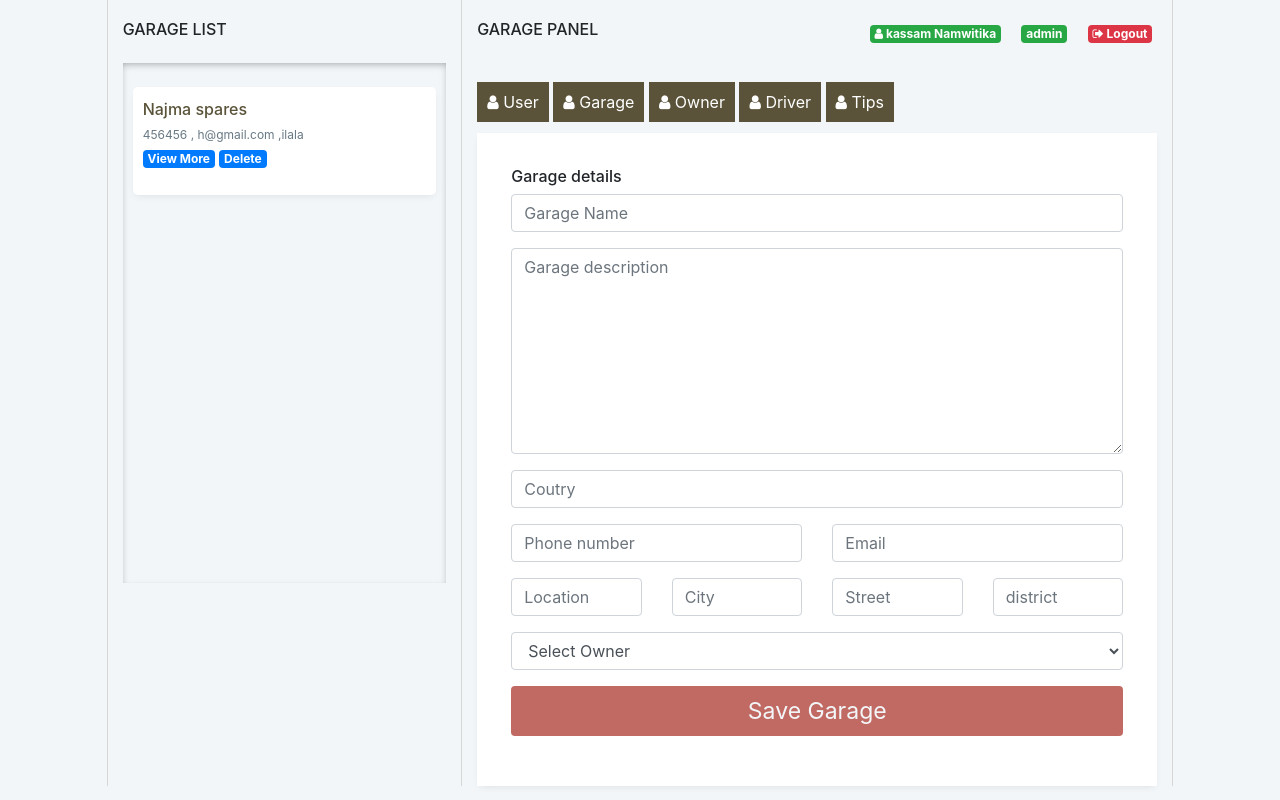
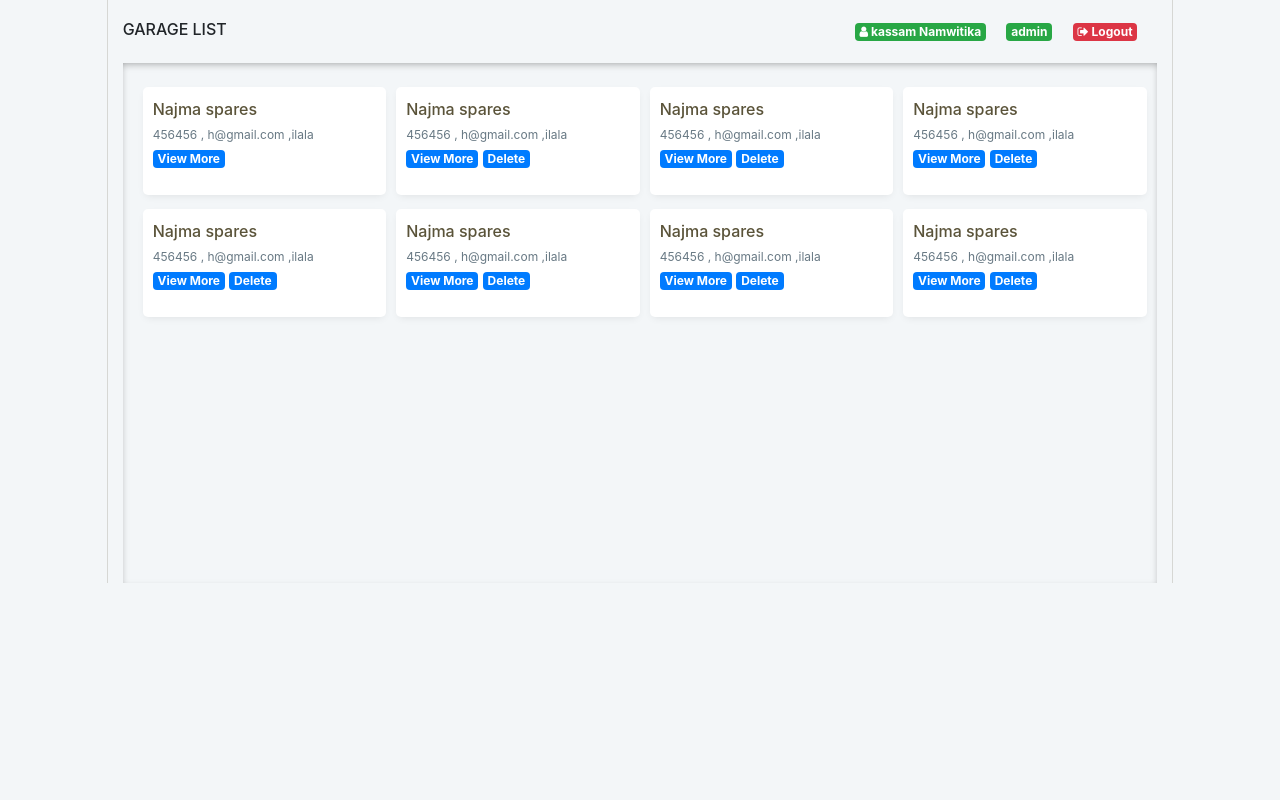
Before and after one commit to Gfrey70/Project, a CodeIgniter app: page /database/index.php/garage/list in a window 1280 px wide. Run offline with CodeIgniter, Linux system fonts and the light colour scheme; a user stored in the database is signed in; data comes from the database, SQL or seed files in the repository; data that the repository does not hold is empty; some libraries are stand-ins or nearby versions.

Commit message:
done for list and view

```diff
--- a/application/config/routes.php
+++ b/application/config/routes.php
@@ -50,6 +50,7 @@ defined('BASEPATH') OR exit('No direct script access allowed');
 |		my-controller/my-method	-> my_controller/my_method
 */
 $route['garage/list']=  'garagectrl/garagelist';
+$route['garage/list/viewer/(:num)']=  'garagectrl/garageViewer/$1';
 $route['owner/register'] = 'userctrl/owner_register';
 $route['driver/register'] = 'driversctrl/saveDriver';
 $route['driver/login'] = 'driversctrl/login';
--- a/application/controllers/driversctrl.php
+++ b/application/controllers/driversctrl.php
@@ -27,7 +27,7 @@ class driversctrl extends CI_controller{
         $this->session->set_userdata('dataprofile',$userData);
 
         if($userData['rolename'] == 'driver'){
-          redirect('tipsctrl/tipsview');
+          redirect('garage/list');
         };
         //die();
       }else{
--- a/application/controllers/garagectrl.php
+++ b/application/controllers/garagectrl.php
@@ -53,6 +53,16 @@ class garagectrl extends CI_controller
     $this->load->view('garagelist',$data);
     $this->load->view('footer');
   }
+  function garageViewer($id){
+    $userdata = $this->session->userdata('dataprofile');
+    $data['garagedata'] = $this->Garage->getGarage($id);
+    //echo '<pre>';
+    //print_r($data['garagedata']);
+    //die();
+    $this->load->view('head');
+    $this->load->view('garageviewer',$data);
+    $this->load->view('footer');
+  }
   function garageview(){
     $userdata = $this->session->userdata('dataprofile');
     if($userdata['rolename'] == 'admin'){
--- a/application/models/Garage.php
+++ b/application/models/Garage.php
@@ -24,8 +24,7 @@ class Garage extends CI_model
       return false;
     }
   }
-  function saveGarage($data)
-  {
+  function saveGarage($data){
     $this->db->insert('cargarages',$data);
   }
   function getGarages($userId=""){
@@ -41,5 +40,13 @@ class Garage extends CI_model
       return false;
     }
   }
+  function getGarage($id){
+    $this->db->select('*');
+    $this->db->from('cargarages');
+    $this->db->where('id',$id);
+    $data = $this->db->get();
+    $data = $data->result_array();
+    return $data[0];
+  }
 }
  ?>
--- a/application/views/garagelist.php
+++ b/application/views/garagelist.php
@@ -7,13 +7,25 @@ if(!$this->session->userdata('isSessionThere') == true) {
   <section>
     <div class="col-md-10 container">
       <div class="row">
-        <div class="col-md-4 vl-2-border">
+        <div class="col-md-12 vl-2-border">
             <div class="vl-panel-nav-h">
               <h6>GARAGE LIST</h6>
+              <div class="profileholder">
+                <?php $this->load->view('pro_info');?>
               </div>
-            <div class="vl-user-list-holder">
+            </div>
+            <div class="vl-user-list-holder-list">
               <?php foreach ($garagelist as $key => $value){?>
-                <div class="vl-user-card">
+                <div class="vl-garage-card">
+                  <ul>
+                    <li><span class="vl-name"><?php echo $value->gname;?></span></li>
+                    <li><span><?php echo $value->Pnumber . " , ". $value->email. " ," . $value->district;?></span> </li>
+                    <li><a href="<?=base_url('index.php/garage/list/viewer/').$value->id?>" class="badge badge-primary">View More</a>
+                    <!-- <div class="badge badge-primary">Delete</div>  </li> -->
+                  </ul>
+                </div>
+              <?php }; ?>
+              <div class="vl-garage-card">
                   <ul>
                     <li><span class="vl-name"><?php echo $value->gname;?></span></li>
                     <li><span><?php echo $value->Pnumber . " , ". $value->email. " ," . $value->district;?></span> </li>
@@ -21,101 +33,53 @@ if(!$this->session->userdata('isSessionThere') == true) {
                     <div class="badge badge-primary">Delete</div>  </li>
                   </ul>
                 </div>
-              <?php }; ?>
+                <div class="vl-garage-card">
+                  <ul>
+                    <li><span class="vl-name"><?php echo $value->gname;?></span></li>
+                    <li><span><?php echo $value->Pnumber . " , ". $value->email. " ," . $value->district;?></span> </li>
+                    <li><div class="badge badge-primary">View More</div>
+                    <div class="badge badge-primary">Delete</div>  </li>
+                  </ul>
                 </div>
+                <div class="vl-garage-card">
+                  <ul>
+                    <li><span class="vl-name"><?php echo $value->gname;?></span></li>
+                    <li><span><?php echo $value->Pnumber . " , ". $value->email. " ," . $value->district;?></span> </li>
+                    <li><div class="badge badge-primary">View More</div>
+                    <div class="badge badge-primary">Delete</div>  </li>
+                  </ul>
                 </div>
-        <div class="col-md-8 vl-1-border">
-          <div class="">
-            <div class="vl-panel-nav">
-              <h6>GARAGE PANEL</h6>
-              <!-- for the panel navi here -->
-              <?php $this->load->view('nav');?>
-              <!-- for panel nav end here -->
+                <div class="vl-garage-card">
+                  <ul>
+                    <li><span class="vl-name"><?php echo $value->gname;?></span></li>
+                    <li><span><?php echo $value->Pnumber . " , ". $value->email. " ," . $value->district;?></span> </li>
+                    <li><div class="badge badge-primary">View More</div>
+                    <div class="badge badge-primary">Delete</div>  </li>
+                  </ul>
                 </div>
-            <!-- profile info -->
-            <?php $this->load->view('pro_info');?>
-            <!-- end here -->
-            <div class="vl-panel-body">
-              <h6>Garage details</h6>
-              <form class="" action="<?php echo base_url('index.php/garage/panel/addGarage');?>" method="post">
-                <div class="row">
-                  <div class="col-md-12">
-                    <div class="form-group">
-                      <input placeholder="Garage Name" class="form-control" type="text" name="garage[gname]" value="">
+                <div class="vl-garage-card">
+                  <ul>
+                    <li><span class="vl-name"><?php echo $value->gname;?></span></li>
+                    <li><span><?php echo $value->Pnumber . " , ". $value->email. " ," . $value->district;?></span> </li>
+                    <li><div class="badge badge-primary">View More</div>
+                    <div class="badge badge-primary">Delete</div>  </li>
+                  </ul>
                 </div>
+                <div class="vl-garage-card">
+                  <ul>
+                    <li><span class="vl-name"><?php echo $value->gname;?></span></li>
+                    <li><span><?php echo $value->Pnumber . " , ". $value->email. " ," . $value->district;?></span> </li>
+                    <li><div class="badge badge-primary">View More</div>
+                    <div class="badge badge-primary">Delete</div>  </li>
+                  </ul>
                 </div>
-                </div>
-                <div class="row">
-                  <div class="col-md-12">
-                    <div class="form-group">
-                      <textarea placeholder="Garage description" name="garage[gdescription]" rows="8" cols="80" class="form-control"></textarea>
-                    </div>
-                  </div>
-                </div>
-                <div class="row">
-                  <div class="col-md-12">
-                    <div class="form-group">
-                      <input placeholder="Coutry" class="form-control" type="text" name="garage[country]" value="">
-                    </div>
-                  </div>
-                </div>
-                <div class="row">
-                  <div class="col-md-6">
-                    <div class="form-group">
-                      <input placeholder="Phone number" class="form-control" type="text" name="garage[Pnumber]" value="">
-                    </div>
-                  </div>
-                  <div class="col-md-6">
-                    <div class="form-group">
-                      <input placeholder="Email" class="form-control" type="text" name="garage[email]" value="">
-                    </div>
-                  </div>
-                </div>
-                <div class="row">
-                  <div class="col-md-3">
-                    <div class="form-group">
-                      <input placeholder="Location" class="form-control" type="text" name="garage[location]" value="">
-                    </div>
-                  </div>
-                  <div class="col-md-3">
-                    <div class="form-group">
-                      <input placeholder="City" class="form-control" type="text" name="garage[city]" value="">
-                    </div>
-                  </div>
-                  <div class="col-md-3">
-                    <div class="form-group">
-                      <input placeholder="Street" class="form-control" type="text" name="garage[Street]" value="">
-                    </div>
-                  </div>
-                  <div class="col-md-3">
-                    <div class="form-group">
-                      <input placeholder="district" class="form-control" type="text" name="garage[district]" value="">
-                    </div>
-                  </div>
-                </div>
-                <!-- <div class="row">
-                  <div class="col-md-12">
-                    <div class="form-group">
-                      <input placeholder="Street" class="form-control" type="text" name="garage[street]" value="">
-                    </div>
-                  </div>
-                </div> -->
-                <div class="row">
-                  <div class="col-md-12">
-                    <div class="form-group">
-                      <select class="form-control" name="garage[users_id]">
-                        <option value="" selected disabled>Select Owner</option>
-                        <?php foreach ($ownerlist as $key => $value){?>
-                          <option value="<?php echo $value->id;?>"><?php echo $value->fname." ".$value->lname?></option>
-                        <?php }; ?>
-                      </select>
-                    </div>
-                  </div>
-                </div>
-                <div class="form-group">
-                  <button type="submit" name="button" class="form-control vl-btn-login vl-wt-clr">Save Garage</button>
-                </div>
-              </form>
+                <div class="vl-garage-card">
+                  <ul>
+                    <li><span class="vl-name"><?php echo $value->gname;?></span></li>
+                    <li><span><?php echo $value->Pnumber . " , ". $value->email. " ," . $value->district;?></span> </li>
+                    <li><div class="badge badge-primary">View More</div>
+                    <div class="badge badge-primary">Delete</div>  </li>
+                  </ul>
                 </div>
             </div>
         </div>
--- a/assets/css/main_style.css
+++ b/assets/css/main_style.css
@@ -23,6 +23,22 @@
     overflow: hidden;
     display: inline-block;
 }
+.viewerholder {
+  background: #ffffff;
+  padding: 10px;
+}
+.vl-garage-card {
+  background: #ffffff;
+  width: 24%;
+  float:left;
+  margin-left: 10px;
+  padding: 10px;
+  margin-top: 14px;
+  border-radius: 5px;
+  -webkit-box-shadow: 0px 3px 8px -3px rgba(0,0,0,0.1);
+-moz-box-shadow: 0px 3px 8px -3px rgba(0,0,0,0.1);
+box-shadow: 0px 3px 8px -3px rgba(0,0,0,0.1);
+}
 .vl-user-card {
     background: #ffffff;
     padding: 10px;
@@ -32,13 +48,21 @@
 -moz-box-shadow: 0px 3px 8px -3px rgba(0,0,0,0.1);
 box-shadow: 0px 3px 8px -3px rgba(0,0,0,0.1);
 }
-.vl-user-card ul{
+.vl-user-card ul,.vl-garage-card ul{
   padding:0;
   list-style:none;
 }
-.vl-user-card ul li span{
+.vl-user-card ul li span,.vl-garage-card ul li span{
   color:#687984;
   font-size:12px;
+}
+.viewerholder ul{
+  padding:0px;
+}
+.viewerholder ul li{
+  display: inline-block;
+  margin-left: 10px;
+  color: #28a745;
 }
 .vl-2-border {
     border-left: 1px solid rgba(90, 83, 57, 0.19);
@@ -47,7 +71,7 @@ box-shadow: 0px 3px 8px -3px rgba(0,0,0,0.1);
 .vl-1-border{
   border-right: 1px solid rgba(90, 83, 57, 0.19);
 }
-.vl-user-card ul li span.vl-name{
+.vl-user-card ul li span.vl-name,.vl-garage-card ul li span.vl-name{
   color:#5a5339;
   font-size:1rem;
   font-weight:500;
@@ -60,8 +84,15 @@ box-shadow: 0px 3px 8px -3px rgba(0,0,0,0.1);
   -moz-box-shadow: inset 0px 3px 8px -3px rgba(0,0,0,0.4);
   box-shadow: inset 0px 3px 8px -3px rgba(0,0,0,0.4);
 }
+.vl-user-list-holder-list{
+  height: 520px;
+  padding: 10px;
+  -webkit-box-shadow: inset 0px 3px 8px -3px rgba(0,0,0,0.4);
+  -moz-box-shadow: inset 0px 3px 8px -3px rgba(0,0,0,0.4);
+  box-shadow: inset 0px 3px 8px -3px rgba(0,0,0,0.4);
+}
 .vl-user-list-holder:hover{
-overflow-y: scroll;
+  overflow-y: scroll;
 }
 .vl-panel-nav ul li{
   display:inline-block;
@@ -193,11 +224,14 @@ box-shadow: 0px 3px 8px -3px rgba(0,0,0,0.1);
 }
 .vl-profile-tab {
     display: inline-block;
-    float: right;
+    /* float: right; */
     top: 0;
     position: absolute;
     right: 0;
     padding:20px;
+}
+.profileholder .vl-profile-tab{
+  top:-22px;
 }
 .vl-profile-tab ul{
   list-style:none;
```
Also changed, not shown: application/views/garageviewer.php (added, +37 -0 lines). Lines whose indentation alone changed are shown as unchanged.
